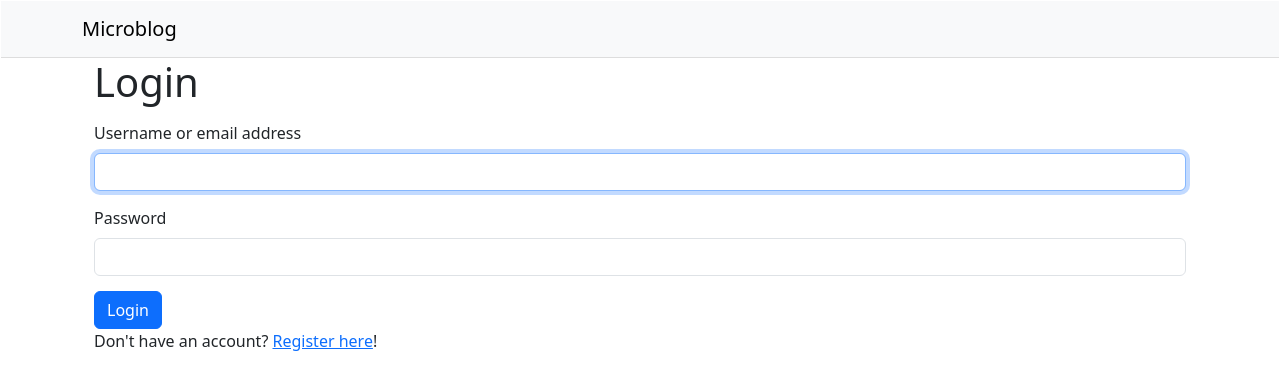
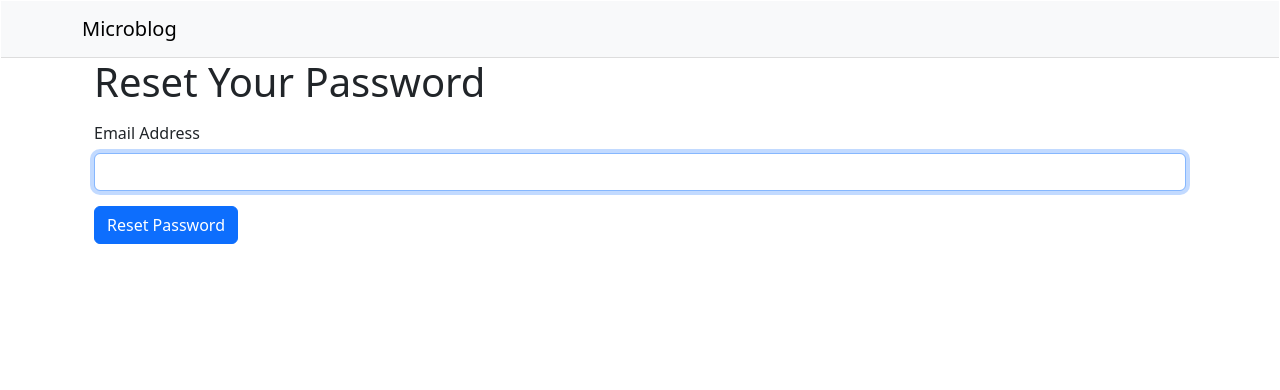
Before and after one commit to ronaldoapsilva/react-microblog, a React (Create React App) app: page /reset-request in a window 1280 px wide. Before the commit this address led to /login. Shown: the top 390 px of the page. Built offline with nearby package versions, Linux system fonts and the light colour scheme.

Commit message:
feat: :sparkles: add reset and reset requests pages

```diff
--- a/src/App.js
+++ b/src/App.js
@@ -12,6 +12,8 @@ import ExplorePage from "./pages/ExplorePage";
 import FeedPage from "./pages/FeedPage";
 import LoginPage from "./pages/LoginPage";
 import RegistrationPage from "./pages/RegistrationPage";
+import ResetPage from "./pages/ResetPage";
+import ResetRequestPage from './pages/ResetRequestPage';
 import UserPage from "./pages/UserPage";
 
 export default function App() {
@@ -23,17 +25,19 @@ export default function App() {
             <UserProvider>
               <Header />
               <Routes>
-                <Route path="/login" element={<PublicRoute><LoginPage /></PublicRoute>}></Route>
+                <Route path="/login" element={<PublicRoute><LoginPage /></PublicRoute>} />
                 <Route path="/register" element={<PublicRoute><RegistrationPage /></PublicRoute>} />
+                <Route path="/reset-request" element={<PublicRoute><ResetRequestPage /></PublicRoute>} />
+                <Route path="/reset" element={<PublicRoute><ResetPage /></PublicRoute>} />
                 <Route path="*" element={
                   <PrivateRoute>
                     <Routes>
-                      <Route path="/" element={<FeedPage />}/>
-                      <Route path="/explore" element={<ExplorePage />}/>
-                      <Route path="/user/:username" element={<UserPage />}/>
-                      <Route path="/password" element={<ChangePasswordPage/>}/>
-                      <Route path="*" element={<Navigate to="/" />}/>
-                      <Route path="/edit" element={<EditUserPage/>}/>
+                      <Route path="/" element={<FeedPage />} />
+                      <Route path="/explore" element={<ExplorePage />} />
+                      <Route path="/user/:username" element={<UserPage />} />
+                      <Route path="/password" element={<ChangePasswordPage />} />
+                      <Route path="*" element={<Navigate to="/" />} />
+                      <Route path="/edit" element={<EditUserPage />} />
                     </Routes>
                   </PrivateRoute>
                 } />
--- a/src/pages/LoginPage.js
+++ b/src/pages/LoginPage.js
@@ -1,11 +1,11 @@
 import { useEffect, useRef, useState } from "react";
-import { Link, useNavigate, useLocation } from "react-router-dom";
+import Button from "react-bootstrap/Button";
 import Form from "react-bootstrap/Form";
-import Button from "react-bootstrap/Button";
+import { Link, useLocation, useNavigate } from "react-router-dom";
 import Body from "../components/Body";
 import InputField from "../components/InputField";
+import { useFlash } from "../contexts/FlashProvider";
 import { useUser } from "../contexts/UserProvider";
-import { useFlash } from "../contexts/FlashProvider";
 
 export default function LoginPage() {
   const [formErrors, setFormErrors] = useState({});
@@ -61,6 +61,7 @@ export default function LoginPage() {
           error={formErrors.password} fieldRef={passwordField} />
         <Button variant="primary" type="submit">Login</Button>
       </Form>
+      <p>Forgot your password? You can <Link to="/reset-request">reset it</Link></p>
       <p>Don&apos;t have an account? <Link to="/register"> Register here</Link>!</p>
     </Body>
   )
--- /dev/null
+++ b/src/pages/ResetPage.js
@@ -0,0 +1,70 @@
+import { useEffect, useRef, useState } from "react";
+import Button from 'react-bootstrap/Button';
+import Form from 'react-bootstrap/Form';
+import { useLocation, useNavigate } from 'react-router-dom';
+import Body from "../components/Body";
+import InputField from "../components/InputField";
+import { useApi } from '../contexts/ApiProvider';
+import { useFlash } from '../contexts/FlashProvider';
+
+export default function EditUserPage() {
+  const [formErrors, setFormErrors] = useState({});
+  const passwordField = useRef();
+  const password2Field = useRef();
+  const navigate = useNavigate();
+  const { search } = useLocation();
+  const api = useApi();
+  const flash = useFlash();
+  const token = new URLSearchParams(search).get('token');
+
+  useEffect(() => {
+    if (!token) {
+      navigate('/');
+    }
+    else {
+      passwordField.current.focus();
+    }
+  }, [token, navigate]);
+
+  const onSubmit = async (event) => {
+    event.preventDefault();
+    if (passwordField.current.value !== password2Field.current.value) {
+      setFormErrors({ password2Field: "New Password don't match" });
+    }
+    else {
+      const response = await api.put('/tokens/reset', {
+        token,
+        new_password: passwordField.current.value
+      });
+      if (response.ok) {
+        setFormErrors({});
+        flash('Your password has been reset', 'success');
+        navigate('login');
+      }
+      else {
+        if (response.body.errors.json.new_password) {
+          setFormErrors(response.body.errors.json);
+        }
+        else {
+          flash('Password could not be reset. Please try again', 'danger');
+          navigate('/reset-request');
+        }
+      }
+    }
+  };
+
+  return (
+    <Body>
+      <h1>Reset Your Password</h1>
+      <Form onSubmit={onSubmit}>
+        <InputField
+          name="password" label="New Password" type="password"
+          error={formErrors.passwordField} fieldRef={passwordField} />
+        <InputField
+          name="password2" label="New Password Aain" type="password"
+          error={formErrors.passwordField2} fieldRef={password2Field} />
+        <Button variant="primary" type="submit">Reset Password</Button>
+      </Form>
+    </Body>
+  )
+}
--- /dev/null
+++ b/src/pages/ResetRequestPage.js
@@ -0,0 +1,48 @@
+import { useEffect, useRef, useState } from 'react';
+import Button from 'react-bootstrap/Button';
+import Form from 'react-bootstrap/Form';
+import Body from '../components/Body';
+import InputField from '../components/InputField';
+import { useApi } from '../contexts/ApiProvider';
+import { useFlash } from '../contexts/FlashProvider';
+
+export default function ResetRequestPage() {
+  const [formErrors, setFormErrors] = useState({});
+  const emailField = useRef();
+  const api = useApi();
+  const flash = useFlash();
+
+  useEffect(() => {
+    emailField.current.focus();
+  }, []);
+
+  const onSubmit = async (event) => {
+    event.preventDefault();
+    const response = await api.post('/tokens/reset', {
+      email: emailField.current.value,
+    });
+    if (!response.ok) {
+      setFormErrors(response.body.errors.json);
+    }
+    else {
+      emailField.current.value = "";
+      setFormErrors({});
+      flash(
+        'You will receive an email with instructions' +
+        'to reset your password.', 'info'
+      );
+    }
+  };
+
+  return (
+    <Body>
+      <h1>Reset Your Password</h1>
+      <Form onSubmit={onSubmit}>
+        <InputField
+          name="email" label="Email Address"
+          error={formErrors.email} fieldRef={emailField} />
+        <Button variant='primary' type="submit">Reset Password</Button>
+      </Form>
+    </Body>
+  )
+}
```
